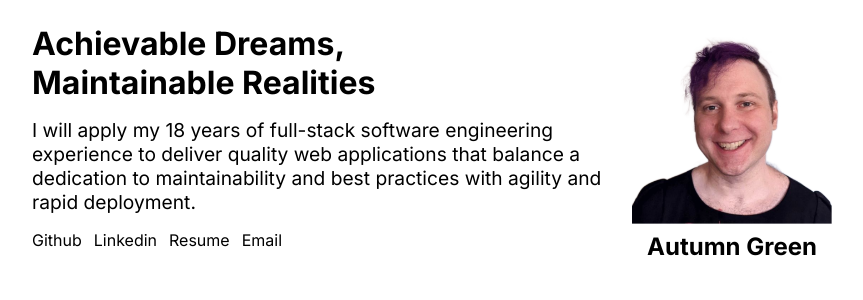
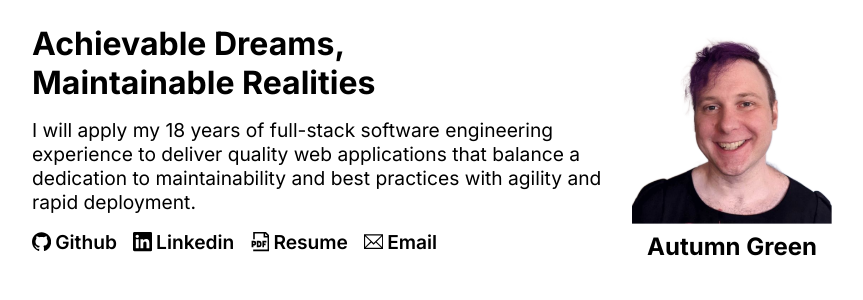
Before and after one commit to chao-mu/bio-site, a Next.js app: page / in a window 1280 px wide. Shown: the top 300 px of the page, without its empty margins (208-1071 px from the left). Built offline with nearby package versions, Linux system fonts and the light colour scheme.

Commit message:
style: icons for links

```diff
--- a/package.json
+++ b/package.json
@@ -9,9 +9,10 @@
     "lint": "next lint"
   },
   "dependencies": {
+    "next": "14.0.4",
     "react": "^18",
     "react-dom": "^18",
-    "next": "14.0.4"
+    "react-icons": "^5.0.1"
   },
   "devDependencies": {
     "eslint": "^8",
--- a/src/app/page.js
+++ b/src/app/page.js
@@ -1,5 +1,9 @@
 import Image from "next/image";
 import styles from "./page.module.css";
+
+import { SiGithub, SiLinkedin } from "react-icons/si";
+import { TfiEmail } from "react-icons/tfi";
+import { GrDocumentPdf } from "react-icons/gr";
 
 export default function Home() {
   return (
@@ -15,10 +19,22 @@ export default function Home() {
           maintainability and best practices with agility and rapid deployment.
         </p>
         <div role="list" className={styles["hero__links"]}>
-          <div role="listitem">Github</div>
-          <div role="listitem">Linkedin</div>
-          <div role="listitem">Resume</div>
-          <div role="listitem">Email</div>
+          <div role="listitem">
+            <SiGithub />
+            Github
+          </div>
+          <div role="listitem">
+            <SiLinkedin />
+            Linkedin
+          </div>
+          <div role="listitem">
+            <GrDocumentPdf />
+            Resume
+          </div>
+          <div role="listitem">
+            <TfiEmail />
+            Email
+          </div>
         </div>
       </section>
 
--- a/src/app/page.module.css
+++ b/src/app/page.module.css
@@ -24,8 +24,17 @@
 .hero__links {
   display: flex;
   flex-wrap: wrap;
-  column-gap: 0.75rem;
+  column-gap: 1rem;
   row-gap: 0.25rem;
+}
+
+.hero__links > [role="listitem"] {
+  display: flex;
+  align-items: center;
+  gap: 0.25rem;
+  white-space: nowrap;
+  font-size: 1.2rem;
+  font-weight: 600;
 }
 
 .headshot {
```
Also changed, not shown: 1 other file (tests, documents, lock files or other folders).
